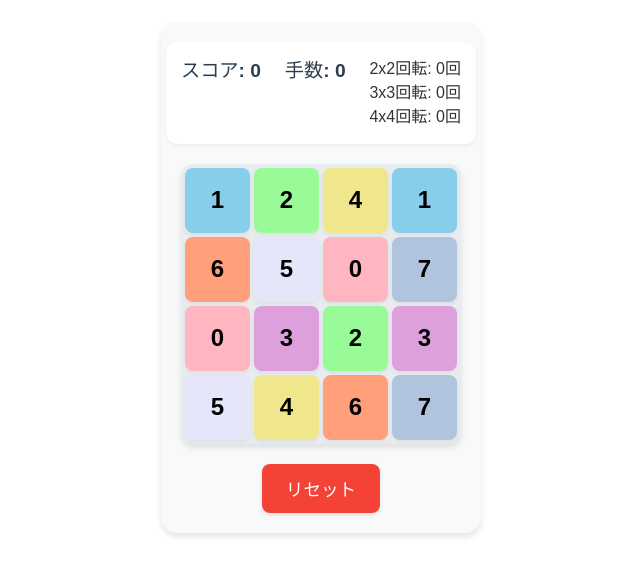
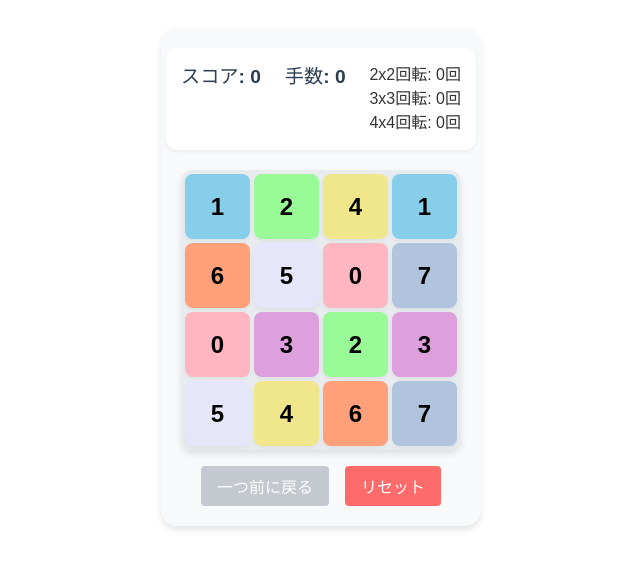
Before and after one commit to mokkun55/procon-puzzle, a React (Vite) app: page / in a window 1280 px wide. Shown: the part 123-698 px from the top of the page, without its empty margins (319-959 px from the left). Built offline with nearby package versions, Linux system fonts and the light colour scheme.

Commit message:
feat: 一つ前に戻るを追加

```diff
--- a/src/App.css
+++ b/src/App.css
@@ -117,34 +117,51 @@
 }
 
 .controls {
-  margin-top: 20px;
-  width: 100%;
   display: flex;
+  gap: 1rem;
   justify-content: center;
+  margin-top: 1rem;
+}
+
+.reset-button,
+.undo-button {
+  padding: 0.5rem 1rem;
+  font-size: 1rem;
+  border: none;
+  border-radius: 4px;
+  cursor: pointer;
+  transition: all 0.2s ease;
+  font-weight: bold;
 }
 
 .reset-button {
-  padding: 12px 24px;
-  background: #f44336;
+  background-color: #ff6b6b;
   color: white;
-  border: none;
-  border-radius: 8px;
-  cursor: pointer;
-  font-size: 1.1em;
-  font-weight: 600;
-  transition: all 0.2s;
-  box-shadow: 0 2px 4px rgba(0, 0, 0, 0.1);
 }
 
 .reset-button:hover {
-  background: #d32f2f;
-  transform: translateY(-1px);
-  box-shadow: 0 4px 6px rgba(0, 0, 0, 0.1);
+  background-color: #ff5252;
+  transform: translateY(-2px);
 }
 
-.reset-button:active {
+.undo-button {
+  background-color: #4dabf7;
+  color: white;
+}
+
+.undo-button:hover:not(:disabled) {
+  background-color: #339af0;
+  transform: translateY(-2px);
+}
+
+.undo-button:disabled {
+  background-color: #adb5bd;
+  cursor: not-allowed;
+  opacity: 0.7;
+}
+
+.controls button:active {
   transform: translateY(0);
-  box-shadow: 0 2px 4px rgba(0, 0, 0, 0.1);
 }
 
 body {
--- a/src/App.tsx
+++ b/src/App.tsx
@@ -63,6 +63,32 @@ function App() {
     size3: 0,
     size4: 0,
   });
+  // グリッドの履歴を保持するstate
+  const [gridHistory, setGridHistory] = useState<Grid[]>([]);
+  const [scoreHistory, setScoreHistory] = useState<number[]>([]);
+  const [rotationStatsHistory, setRotationStatsHistory] = useState<
+    RotationStats[]
+  >([]);
+
+  // 一つ前に戻る関数
+  const handleUndo = () => {
+    if (gridHistory.length === 0) return;
+
+    const previousGrid = gridHistory[gridHistory.length - 1];
+    const previousScore = scoreHistory[scoreHistory.length - 1];
+    const previousRotationStats =
+      rotationStatsHistory[rotationStatsHistory.length - 1];
+
+    setGrid(previousGrid);
+    setScore(previousScore);
+    setRotationStats(previousRotationStats);
+    setMoves((prev) => prev - 1);
+
+    // 履歴から最後の要素を削除
+    setGridHistory((prev) => prev.slice(0, -1));
+    setScoreHistory((prev) => prev.slice(0, -1));
+    setRotationStatsHistory((prev) => prev.slice(0, -1));
+  };
 
   // 2点間の距離を計算する関数
   const calculateDistance = (pos1: Position, pos2: Position): number => {
@@ -86,6 +112,11 @@ function App() {
           grid[startRow + i][startCol + j];
       }
     }
+
+    // 現在の状態を履歴に保存
+    setGridHistory((prev) => [...prev, grid]);
+    setScoreHistory((prev) => [...prev, score]);
+    setRotationStatsHistory((prev) => [...prev, rotationStats]);
 
     // 回転の統計情報を更新
     setRotationStats((prev) => ({
@@ -133,6 +164,10 @@ function App() {
       size3: 0,
       size4: 0,
     });
+    // 履歴もリセット
+    setGridHistory([]);
+    setScoreHistory([]);
+    setRotationStatsHistory([]);
   };
 
   // セルがクリックされたときのハンドラー
@@ -232,6 +267,14 @@ function App() {
         ))}
       </div>
       <div className="controls">
+        <button
+          type="button"
+          onClick={handleUndo}
+          className="undo-button"
+          disabled={gridHistory.length === 0}
+        >
+          一つ前に戻る
+        </button>
         <button type="button" onClick={handleReset} className="reset-button">
           リセット
         </button>
```
